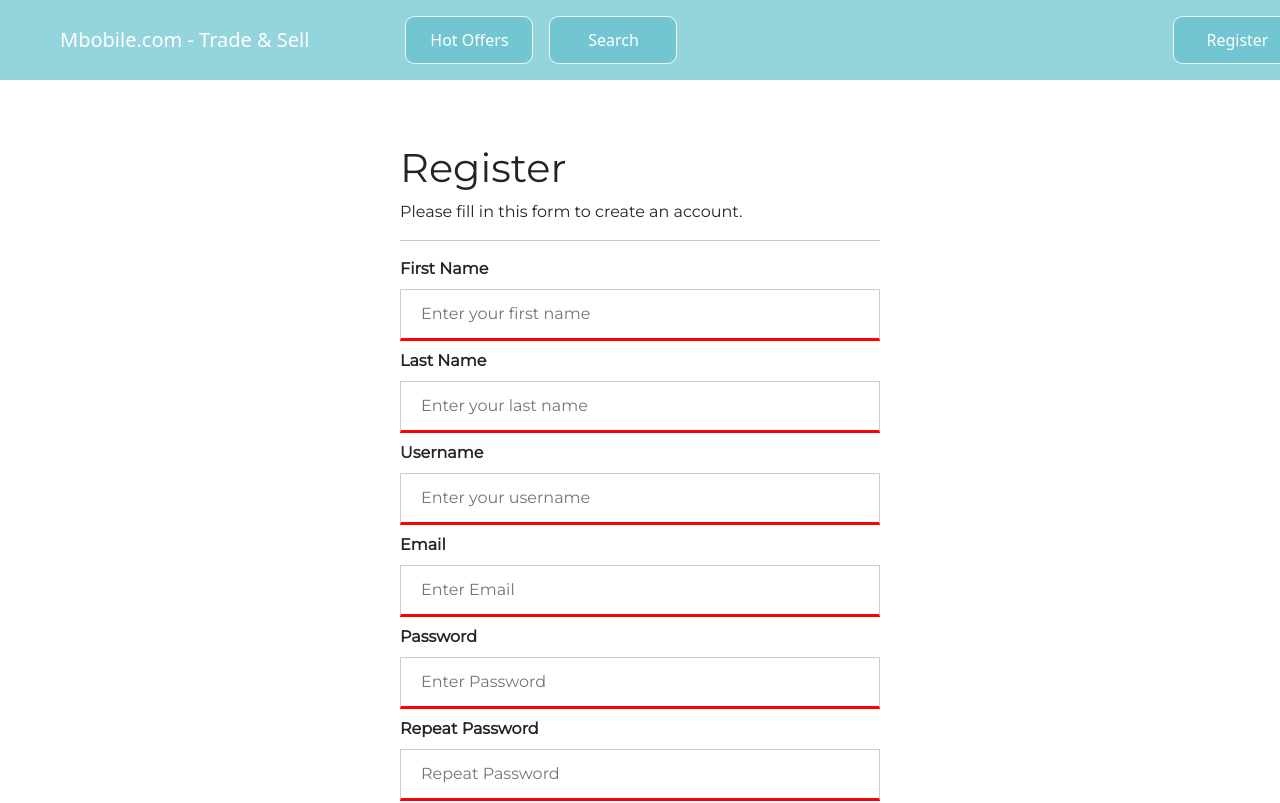
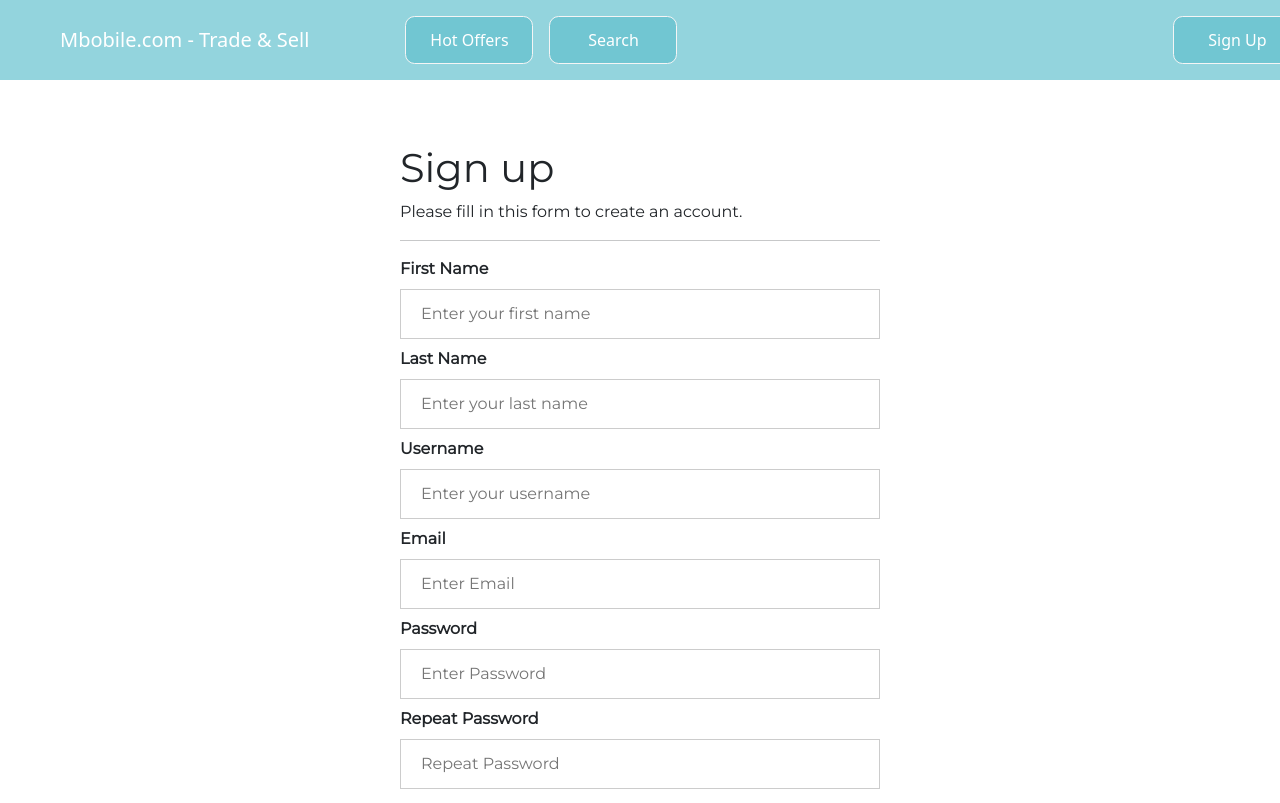
Before and after one commit to AlexanderSvl/CarTradeWebsite, an Angular app in the folder CarTradeWebsiteFrontend/: page /register in a window 1280 px wide. Shown: the top 803 px of the page. Built offline with nearby package versions, Linux system fonts and the light colour scheme.

Commit message:
Impoved validation; now it is reactive;

```diff
--- a/CarTradeWebsiteFrontend/src/app/components/login/login.component.html
+++ b/CarTradeWebsiteFrontend/src/app/components/login/login.component.html
@@ -1,4 +1,4 @@
-<form action="action_page.php" (ngSubmit)="onSubmit()" (click)="checkValidation()">
+<form action="action_page.php" (ngSubmit)="onSubmit()" (input)="checkValidation()">
   <div class="container">
     <h1>Login</h1>
     <p>Please log into your account here.</p>
--- a/CarTradeWebsiteFrontend/src/app/components/navigation-bar/navigation-bar.component.html
+++ b/CarTradeWebsiteFrontend/src/app/components/navigation-bar/navigation-bar.component.html
@@ -15,7 +15,7 @@
         </ul>
 
         <div class="collapse navbar-collapse" id="left">
-          <a class="nav-link active" routerLinkActive="border border-info rounded" routerLink="/register">Register</a>
+          <a class="nav-link active" routerLinkActive="border border-info rounded" routerLink="/register">Sign Up</a>
           <a class="nav-link" routerLinkActive="border border-info rounded" routerLink="/login">Login</a>
         </div>
       </div>
--- a/CarTradeWebsiteFrontend/src/app/components/register/register.component.html
+++ b/CarTradeWebsiteFrontend/src/app/components/register/register.component.html
@@ -1,6 +1,6 @@
-<form action="action_page.php" (ngSubmit)="onSubmit()" (change)="checkValidation()">
+<form action="action_page.php" (ngSubmit)="onSubmit()" (input)="checkValidation()">
   <div class="container">
-    <h1>Register</h1>
+    <h1>Sign up</h1>
     <p>Please fill in this form to create an account.</p>
     <hr>
 
--- a/CarTradeWebsiteFrontend/src/app/components/register/register.component.ts
+++ b/CarTradeWebsiteFrontend/src/app/components/register/register.component.ts
@@ -12,7 +12,7 @@ import { Validation } from '../../constants/validations'
 })
 export class RegisterComponent implements OnInit {
   ngOnInit(): void {
-    this.checkValidation();
+
   }
 
   registerModel = new UserRegisterModel('', '', '', '', '', new Date);
```
